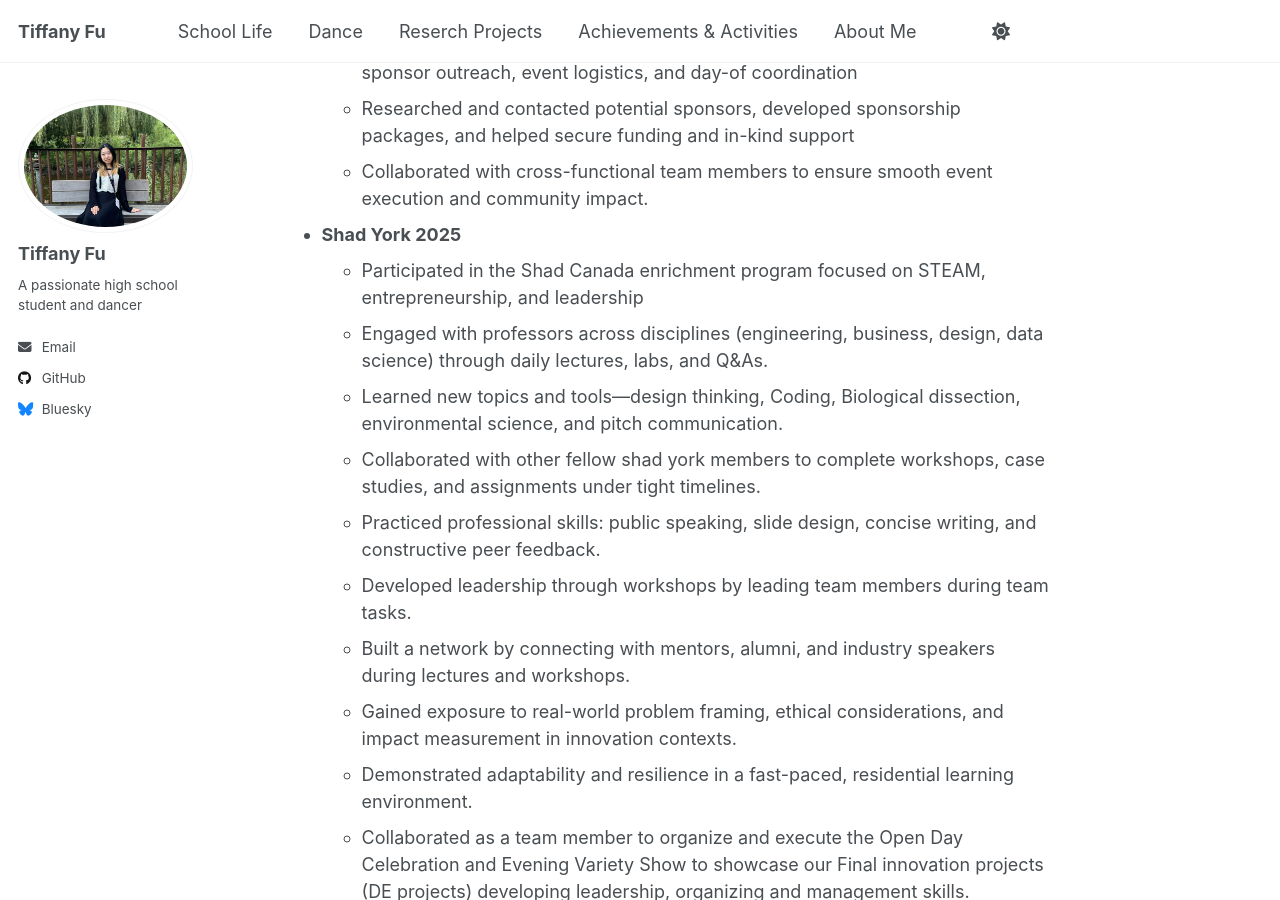
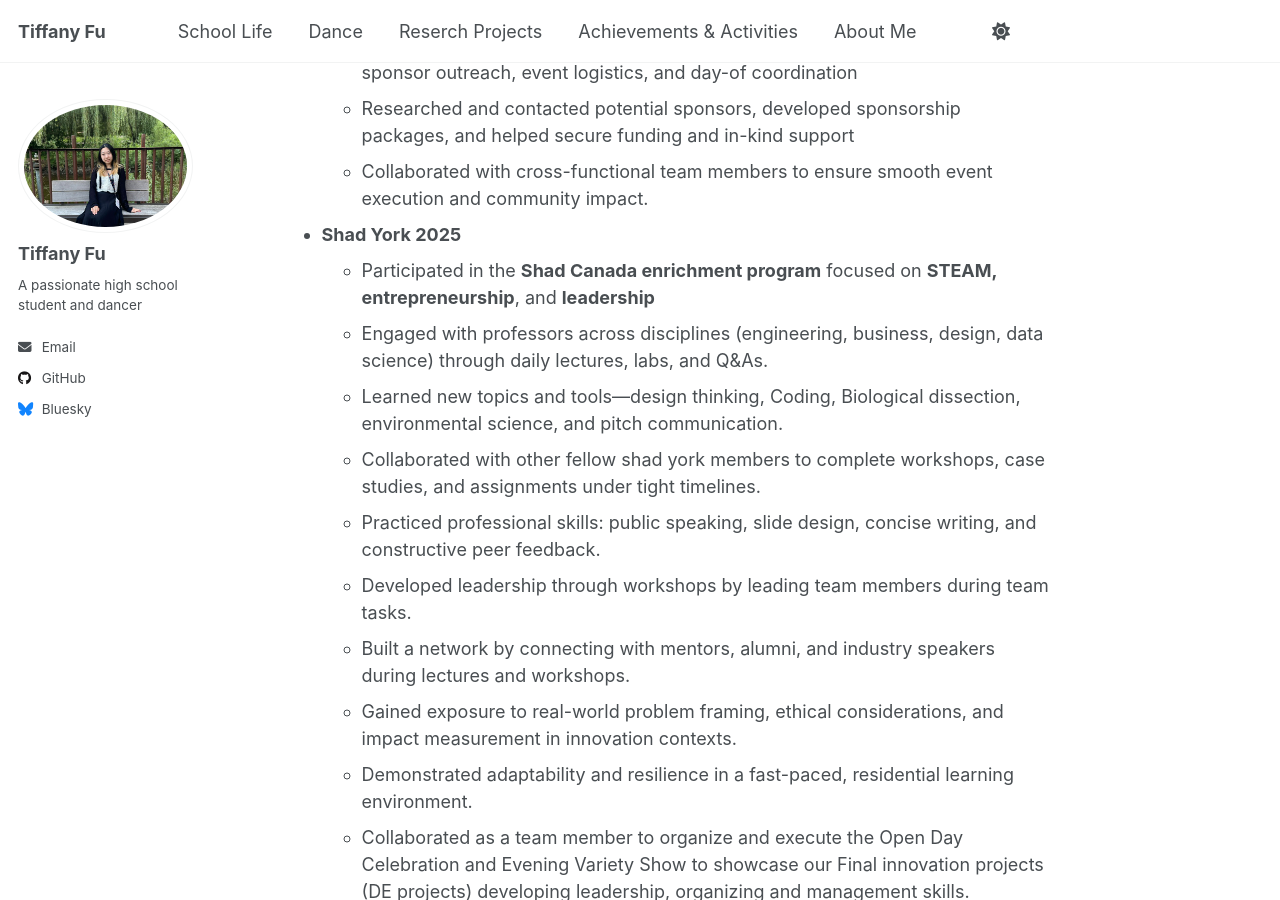
Before and after one commit to TiffanyJTFu/TiffanyTestWeb, a Jekyll site: the page built from _portfolio/Achievements.md, in a window 1280 px wide and 900 px high, scrolled down 1162 px. Built offline with Jekyll 4.4.1, drawn with Linux system fonts in a browser that asks for light colours; a script that is not in the unit is left out; some of the changed text lies outside the part shown.

```diff
--- a/_portfolio/Achievements.md
+++ b/_portfolio/Achievements.md
@@ -4,7 +4,7 @@ excerpt: "Consistently demonstrated academic strength, creativity, and leadershi
 collection: portfolio
 ---
 * **Mental Health AI Chatbot Project 2025 - Present**
- <br><i>Research Mentor: **Prof. Ganesh Mani, Carnegie Mellon University**</i>
+ <br><i>**Research Mentor**: **Prof. Ganesh Mani, Carnegie Mellon University**</i>
   * Designing and testing an **AI-powered chatbot** to provide **accessible mental health support for adolescents**, addressing barriers such as cultural stigma, social pressures, and limited access to professional care.
   * Developed a **clinician-inspired evaluation rubric**, engineered **synthetic teen personas**, and analyzed AI performance to identify strengths, limitations, and best practices.
   * Working toward creating a **crisis-aware AI prototype** to ethically complement clinical mental health support, emphasizing accessibility, safety, and inclusivity.
@@ -24,7 +24,7 @@ collection: portfolio
   * Researched and contacted potential sponsors, developed sponsorship packages, and helped secure funding and in-kind support
   * Collaborated with cross-functional team members to ensure smooth event execution and community impact.
 * **Shad York 2025**
-  * Participated in the Shad Canada enrichment program focused on STEAM, entrepreneurship, and leadership
+  * Participated in the **Shad Canada enrichment program** focused on **STEAM, entrepreneurship**, and **leadership**
   * Engaged with professors across disciplines (engineering, business, design, data science) through daily lectures, labs, and Q&As.
   * Learned new topics and tools—design thinking, Coding, Biological dissection, environmental science, and pitch communication.
   * Collaborated with other fellow shad york members to complete workshops, case studies, and assignments under tight timelines.
```
